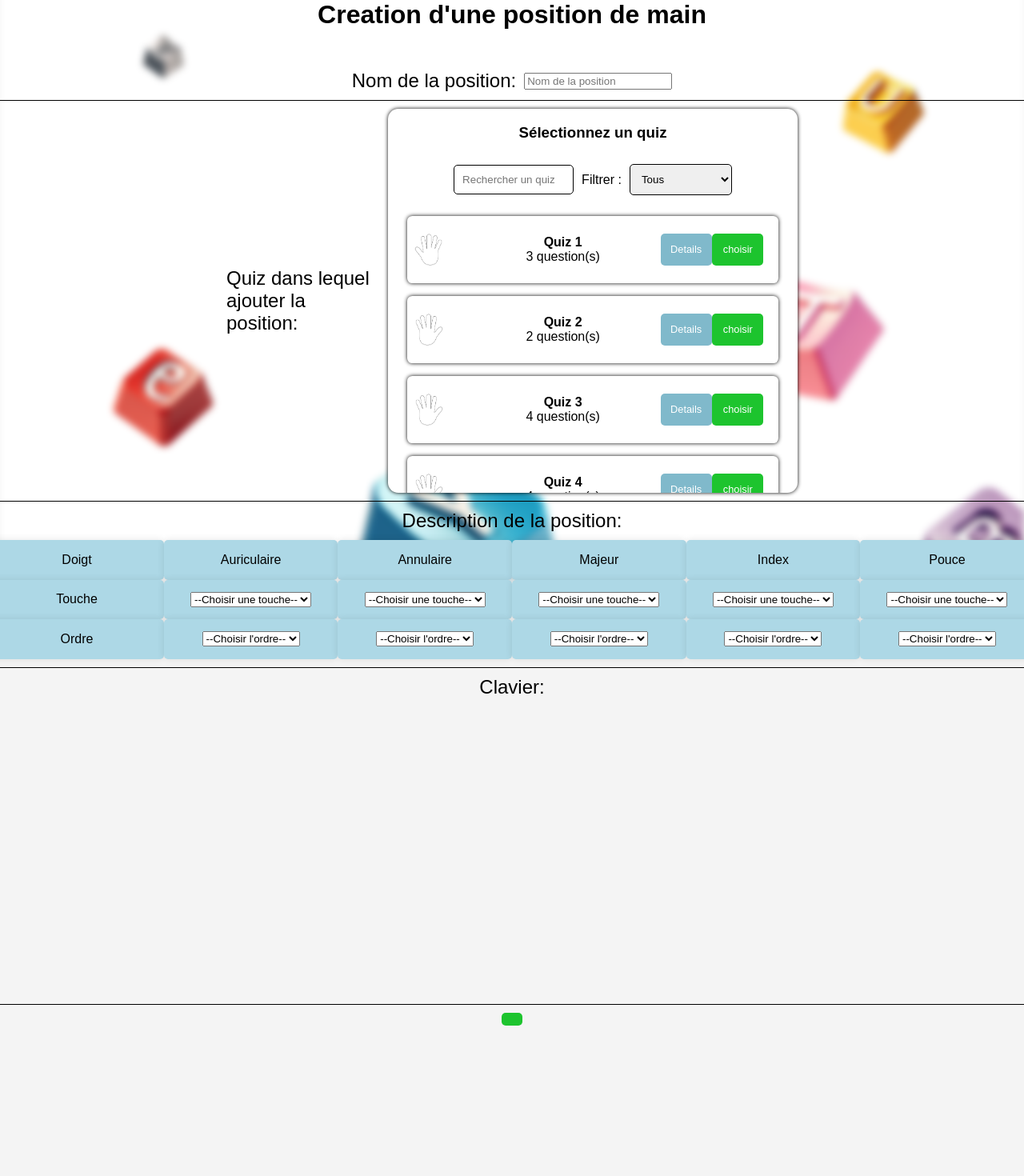
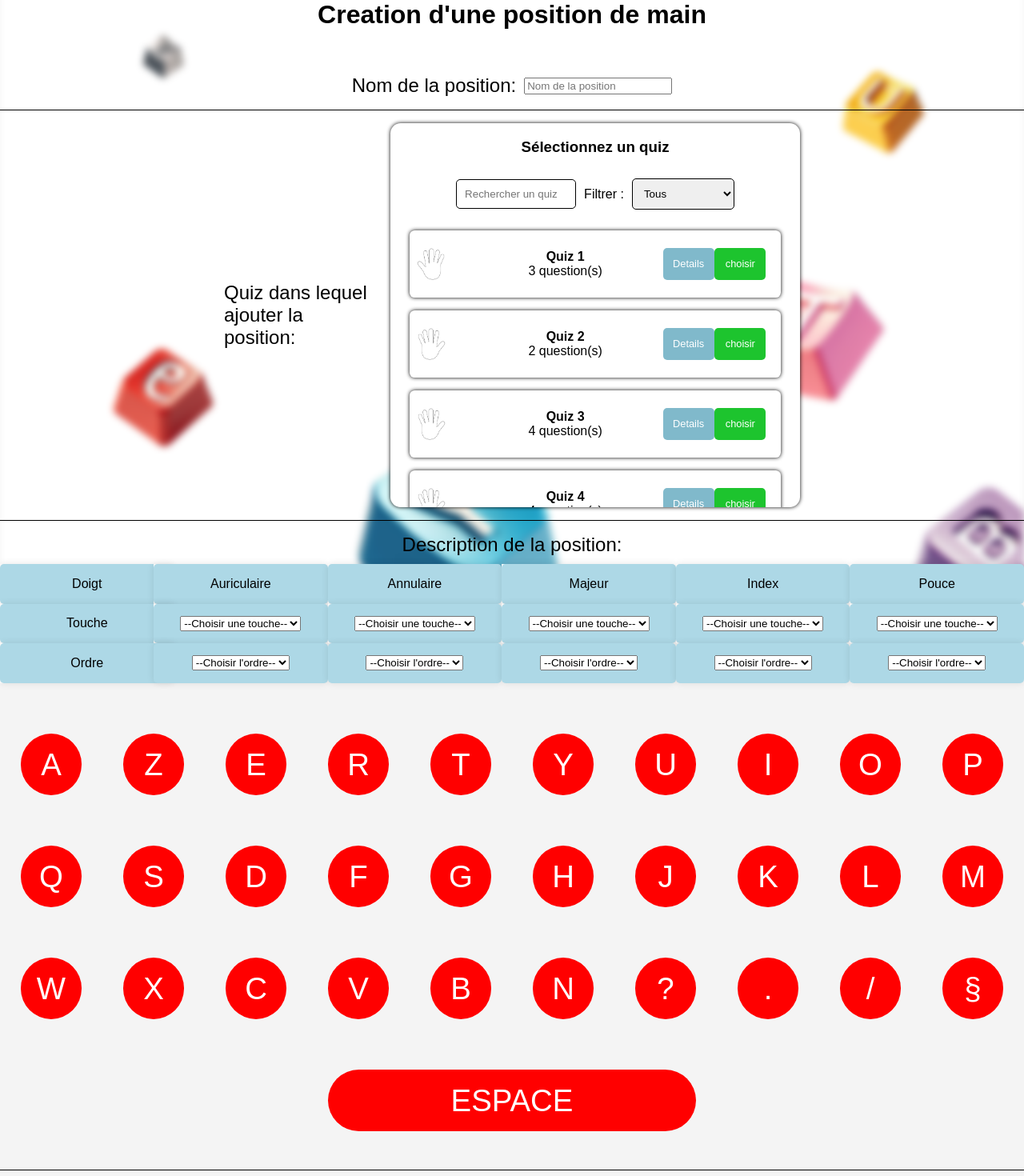
Before and after one commit to mathis-magnin/fingerfit, an Angular app in the folder front-end/: page /position-creation in a window 1280 px wide. Shown: the part 80-1550 px from the top of the page at 80% size. Before the commit the page ends 1523 px from the top, so only its background shows below. Built offline with nearby package versions, Linux system fonts and the light colour scheme.

Commit message:
feat: avancement dans la page de creation d'une position #23

```diff
--- a/front-end/src/app/components/position-description-tab/position-description-tab.component.html
+++ b/front-end/src/app/components/position-description-tab/position-description-tab.component.html
@@ -1,22 +1,22 @@
 <div class="position_description_tab">
-    <app-box class="first_column">Doigt</app-box>
-    <app-box class="second_column">Auriculaire</app-box>
-    <app-box class="third_column">Annulaire</app-box>
-    <app-box class="fourth_column">Majeur</app-box>
-    <app-box class="fifth_column">Index</app-box>
-    <app-box class="sixth_column">Pouce</app-box>
+    <app-box>Doigt</app-box>
+    <app-box>Auriculaire</app-box>
+    <app-box>Annulaire</app-box>
+    <app-box>Majeur</app-box>
+    <app-box>Index</app-box>
+    <app-box>Pouce</app-box>
 
-    <app-box class="first_column">Touche</app-box>
-    <app-key-selection-box class="second_column"></app-key-selection-box>
-    <app-key-selection-box class="third_column"></app-key-selection-box>
-    <app-key-selection-box class="fourth_column"></app-key-selection-box>
-    <app-key-selection-box class="fifth_column"></app-key-selection-box>
-    <app-key-selection-box class="sixth_column"></app-key-selection-box>
+    <app-box>Touche</app-box>
+    <app-key-selection-box></app-key-selection-box>
+    <app-key-selection-box></app-key-selection-box>
+    <app-key-selection-box></app-key-selection-box>
+    <app-key-selection-box></app-key-selection-box>
+    <app-key-selection-box></app-key-selection-box>
 
-    <app-box class="first_column">Ordre</app-box>
-    <app-order-selection-box class="second_column"></app-order-selection-box>
-    <app-order-selection-box class="third_column"></app-order-selection-box>
-    <app-order-selection-box class="fourth_column"></app-order-selection-box>
-    <app-order-selection-box class="fifth_column"></app-order-selection-box>
-    <app-order-selection-box class="sixth_column"></app-order-selection-box>
+    <app-box>Ordre</app-box>
+    <app-order-selection-box></app-order-selection-box>
+    <app-order-selection-box></app-order-selection-box>
+    <app-order-selection-box></app-order-selection-box>
+    <app-order-selection-box></app-order-selection-box>
+    <app-order-selection-box></app-order-selection-box>
 </div>
--- a/front-end/src/app/components/position-description-tab/position-description-tab.component.scss
+++ b/front-end/src/app/components/position-description-tab/position-description-tab.component.scss
@@ -5,13 +5,30 @@
     flex-direction: column;
     justify-content: center;
     /*width: 5vw;*/
+
+    --app-box-width: 10vw;
+    --app-box-background-color: white;
+    --app-key-selection-box-width: 10vw;
+    --app-key-selection-box-background-color: white;
+    --app-order-selection-box-width: 10vw;
+    --app-order-selection-box-background-color: white;
 }
 
 .position_description_tab .box.box {
     width: 10vw;
 }
 
+app-box {
+    width: 10vw;
+    background-color: white;
+}
+
 .position_description_tab .box.key_selection_box {
+    width: 10vw;
+    background-color: white;
+}
+
+app-key-selection-box {
     width: 10vw;
     background-color: white;
 }
--- a/front-end/src/app/pages/position-creation/position-creation.component.html
+++ b/front-end/src/app/pages/position-creation/position-creation.component.html
@@ -25,12 +25,11 @@
         </div>
 
         <div class="keyboard">
-            <label class="option_type">Clavier:</label>
-            <app-keyboard></app-keyboard>
+            <app-keyboard [keysToPress]="allKeysInRed"></app-keyboard>
         </div>
 
         <div class="validation_button">
-            <app-button></app-button>
+            <app-button [text]="'Valider'"></app-button>
         </div>
 
     </section>
--- a/front-end/src/app/pages/position-creation/position-creation.component.scss
+++ b/front-end/src/app/pages/position-creation/position-creation.component.scss
@@ -13,29 +13,27 @@ header app-exit-button {
 
 .position_creation {
     margin-top: 10vh;
-}
 
-.position_creation h1 {
+    h1 {
         text-align: center;
     }
 
-.position_creation .global_option {
-    display: grid;
-    grid-template-columns: 1fr;
+    .global_option {
         margin-top: 5vh;
-}
 
-.position_creation .global_option .option_type {
+        .option_type {
             font-size: 1.5rem;
         }
 
-.position_creation .global_option .position_name {
+        div {
             display: flex;
             justify-content: center;
             align-items: center;
-    flex-direction: row;
-    padding-top: 10px;
-    padding-bottom: 10px;
+            padding-top: 1.25vw;
+            padding-bottom: 1.25vw;
+        }
+
+        .position_name {
             border-bottom: 1px solid #000;
 
             label {
@@ -43,60 +41,30 @@ header app-exit-button {
             }
         }
 
-.position_creation .global_option .position_quiz {
-    display: flex;
-    justify-content: center;
-    align-items: center;
-    flex-direction: row;
-    padding-top: 10px;
-    padding-bottom: 10px;
+        .position_quiz {
             border-bottom: 1px solid #000;
 
             label {
                 width: 15vw;
-        margin-right: 10px;
+                margin-right: 1.25vw;
             }
         }
 
-.position_creation .global_option .description_tab {
-    display: flex;
-    justify-content: center;
-    align-items: center;
+        .description_tab {
             flex-direction: column;
-    width: 100vw;
-    padding-top: 10px;
-    padding-bottom: 10px;
+
+            label {
+                margin-bottom: 1.25vh;
+            }
+        }
+
+        .keyboard {
+            flex-direction: column;
             border-bottom: 1px solid #000;
 
             label {
-        margin-bottom: 10px;
+                margin-bottom: 1.25vh;
             }
         }
-
-.global_option .keyboard {
-    display: flex;
-    flex-direction: column;
-    justify-content: space-between;
-    align-items: center;
-    height: 50vh;
-    padding-top: 10px;
-    padding-bottom: 10px;
-    border-bottom: 1px solid #000;
-
-    label {
-        margin-bottom: 10px;
     }
 }
-
-.position_creation .global_option .validation_button {
-    display: flex;
-    justify-content: center;
-    align-items: center;
-    width: 100vw;
-    padding-top: 10px;
-    padding-bottom: 10px;
-}
-
-.position_creation .validation_button .button {
-    font-size: 20px;
-}
--- a/front-end/src/app/pages/position-creation/position-creation.component.ts
+++ b/front-end/src/app/pages/position-creation/position-creation.component.ts
@@ -1,4 +1,5 @@
 import { Component } from '@angular/core';
+import { Finger, Key, Symbol } from 'src/models/quiz.model';
 
 @Component({
     selector: 'app-position-creation',
@@ -7,6 +8,12 @@ import { Component } from '@angular/core';
 })
 export class PositionCreationComponent {
 
-    constructor() { }
+    public allKeysInRed: Key[] = [];
+
+    constructor() {
+        for (let symbol = Symbol.A; symbol <= Symbol.SPACE; symbol++) {
+            this.allKeysInRed.push({ symbol: symbol, finger: Finger.THUMB })
+        }
+    }
 
 }
```
Lines whose indentation alone changed are shown as unchanged.
